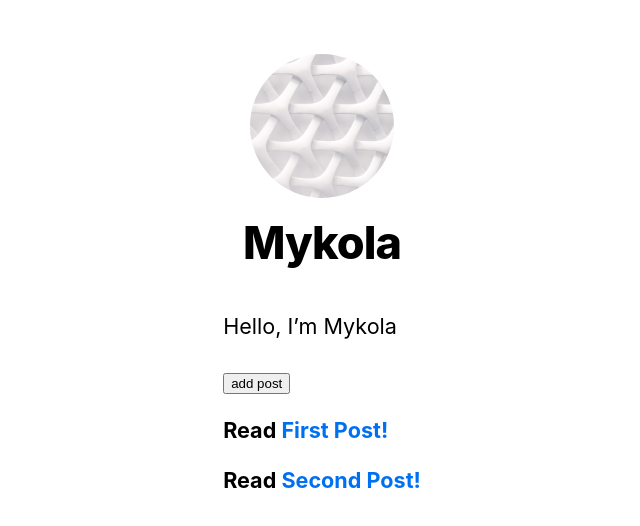
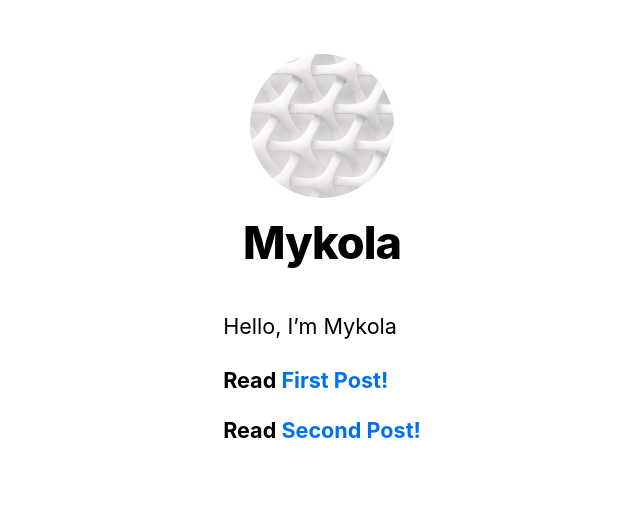
Before and after one commit to nikmantulenko/nextjs-start, a Next.js app: page / in a window 1280 px wide. Shown: the top 526 px of the page, without its empty margins (318-958 px from the left). Built offline with nearby package versions, Linux system fonts and the light colour scheme.

Commit message:
removed store usage in view for a time being

```diff
--- a/pages/_app.tsx
+++ b/pages/_app.tsx
@@ -2,7 +2,6 @@ import React from 'react'
 import { AppProps } from 'next/app'
 import Script from 'next/script'
 import { Roboto } from '@next/font/google'
-import { StoreProvider, RootStoreHydration } from '../stores'
 import '../styles/globals.css'
 
 const roboto = Roboto({
@@ -10,7 +9,7 @@ const roboto = Roboto({
   subsets: ['latin'],
 })
 
-function MyApp({ Component, pageProps }: AppProps<{hydrationData?: RootStoreHydration}>) {
+function MyApp({ Component, pageProps }: AppProps) {
   return (
     <>
       <Script src={'https://connect.facebook.net/en_US/sdk.js'} strategy="lazyOnload" />
@@ -19,9 +18,7 @@ function MyApp({ Component, pageProps }: AppProps<{hydrationData?: RootStoreHydr
             font-family: ${roboto.style.fontFamily};
           }
         `}</style>
-      <StoreProvider hydrationData={pageProps.hydrationData}>
-        <Component {...pageProps} />
-      </StoreProvider>
+      <Component {...pageProps} />
     </>
   )
 }
--- a/pages/index.tsx
+++ b/pages/index.tsx
@@ -1,30 +1,22 @@
-import { observer } from 'mobx-react'
 import Head from 'next/head';
 import Link from 'next/link';
 import Layout, { siteTitle } from '../components/layout'
-import { useStore, RootStoreHydration } from '../stores'
 import utilStyles from '../styles/utils.module.sass'
 
 type HomeProps = {
-  hydrationData: RootStoreHydration
+  posts: Array<{id: string, title: string}>
+  author: { name: string }
 }
 
 function Home(props: HomeProps) {
-  const { postsStore, authorStore } = useStore()
-
-  const addPost = () => {
-    postsStore.addNextPost({ id: String(postsStore.posts.length + 1), title: 'Next Post' })
-  }
-
   return (
-    <Layout name={authorStore.name} home>
+    <Layout name={props.author.name} home>
       <Head>
         <title>{siteTitle}</title>
       </Head>
       <section className={utilStyles.headingMd}>
-        <p>Hello, I’m {authorStore.name}</p>
-        <button onClick={addPost}>add post</button>
-        {postsStore.posts.map(post => (
+        <p>Hello, I’m {props.author.name}</p>
+        {props.posts.map(post => (
           <h2 key={post.id} className={utilStyles.headingMd}>
             Read <Link href={`/posts/${post.id}`}>{post.title}!</Link>
           </h2>
@@ -36,11 +28,10 @@ function Home(props: HomeProps) {
 
 Home.getInitialProps = async (): Promise<HomeProps> => {
   const posts = await Promise.resolve([{id: '1', title: 'First Post'}, {id: '2', title: 'Second Post'}])
-  const author = await Promise.resolve({ name: 'Mykola' })
-
   return {
-    hydrationData: { postsStore: { posts }, authorStore: author },
+    posts,
+    author: { name: 'Mykola' },
   }
 }
 
-export default observer(Home)
+export default Home
```
Also changed, not shown: pages/posts/[id].tsx (+3 -7 lines).
